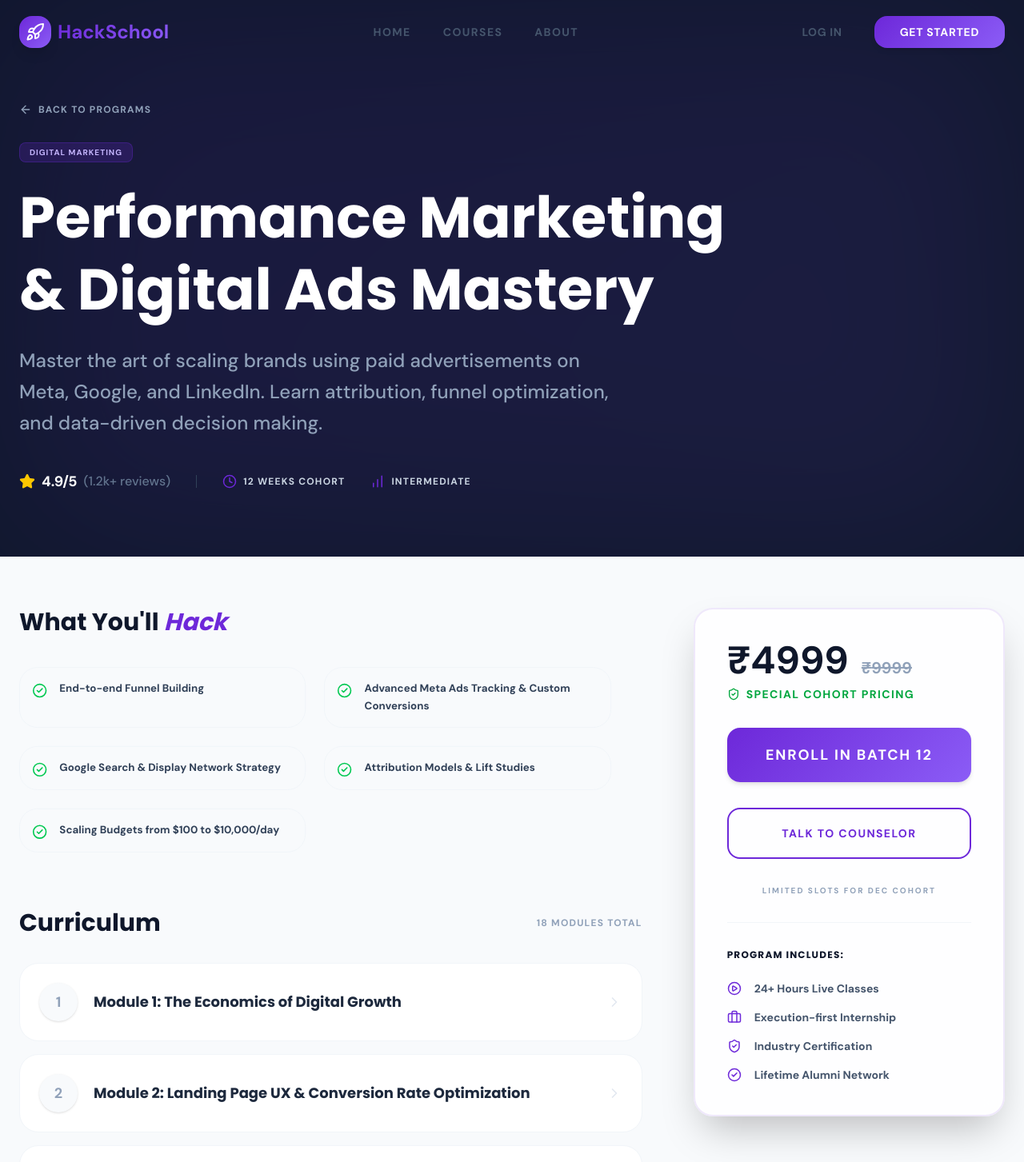
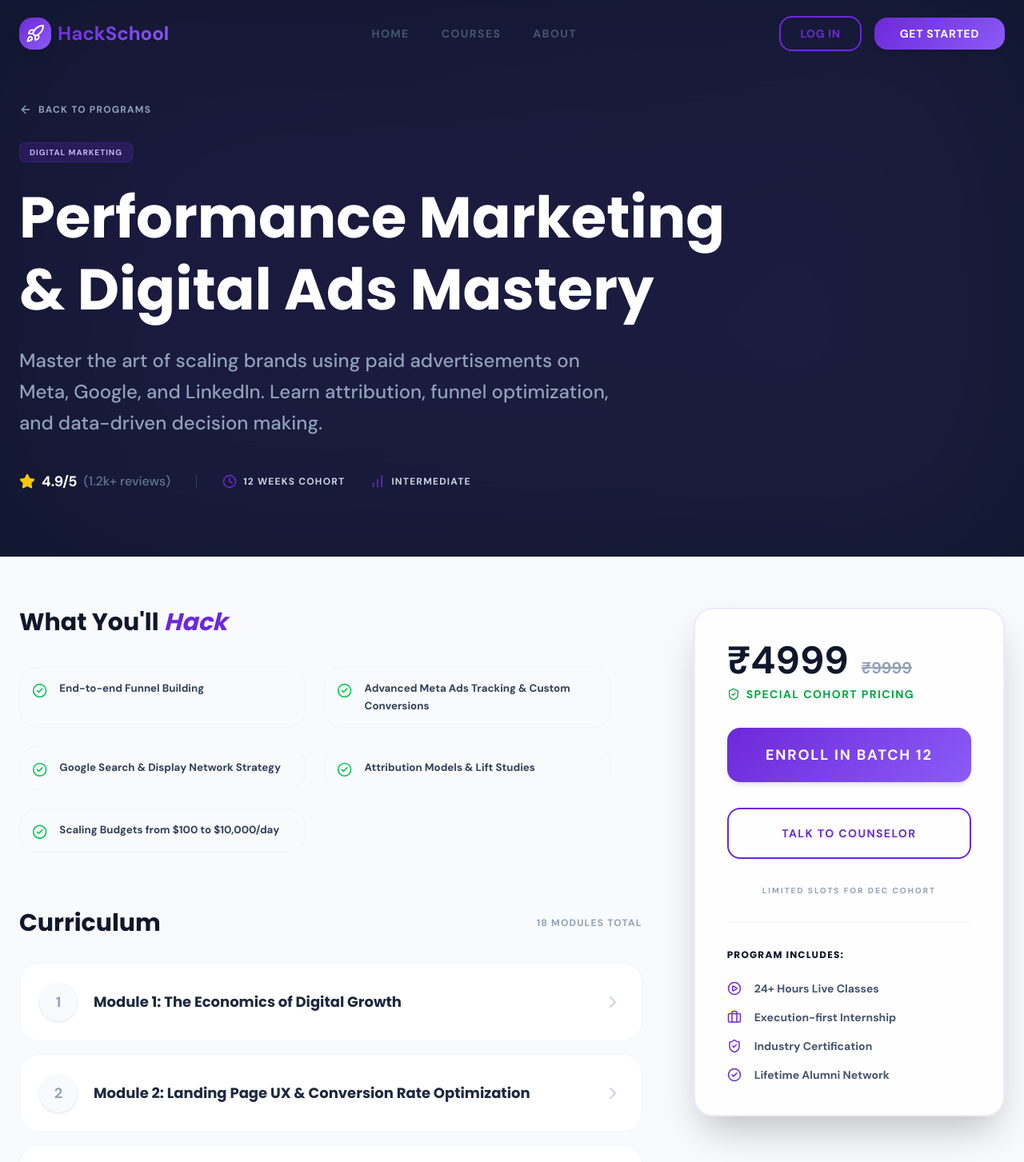
Before and after one commit to mohammed-ihsan-dev/hack_school, a React (Vite) app: page /course/performance-marketing-mastery in a window 1280 px wide. Shown: the top 1453 px of the page at 80% size. Built offline with nearby package versions, Linux system fonts and the light colour scheme.

Commit message:
Final spec alignment: Accordion curriculum, outline navbar, full signup fields

```diff
--- a/src/components/Navbar.jsx
+++ b/src/components/Navbar.jsx
@@ -53,12 +53,13 @@
 
         <div className="hidden md:flex items-center gap-4">
           <Link to="/login">
-            <Button variant="ghost" className="text-sm font-bold uppercase tracking-wider">Log In</Button>
+            <Button variant="outline" className="text-sm font-bold uppercase tracking-wider">Log In</Button>
           </Link>
           <Link to="/signup">
             <Button className="text-sm font-bold uppercase tracking-wider px-8">Get Started</Button>
           </Link>
         </div>
+
 
         {/* Mobile Toggle */}
         <motion.button
--- a/src/pages/CourseDetails.jsx
+++ b/src/pages/CourseDetails.jsx
@@ -1,6 +1,7 @@
 import React from 'react';
 import { useParams, Link } from 'react-router-dom';
-import { motion } from 'framer-motion';
+import { motion, AnimatePresence } from 'framer-motion';
+
 import {
   CheckCircle2,
   Calendar,
@@ -15,6 +16,47 @@
 } from 'lucide-react';
 import Button from '../components/Button';
 import { COURSES } from '../utils/mockData';
+
+const AccordionItem = ({ index, title }) => {
+  const [isOpen, setIsOpen] = React.useState(false);
+
+  return (
+    <div className="group border border-slate-100 rounded-[1.5rem] overflow-hidden transition-all bg-white hover:border-primary/20">
+      <button
+        onClick={() => setIsOpen(!isOpen)}
+        className="w-full p-6 flex items-center justify-between text-left focus:outline-none"
+      >
+        <div className="flex items-center gap-5">
+          <div className="w-12 h-12 rounded-2xl bg-slate-50 flex items-center justify-center text-slate-400 group-hover:bg-white group-hover:text-primary transition-all shadow-sm">
+            <span className="font-black text-lg">{index}</span>
+          </div>
+          <h4 className="font-black text-slate-800 text-lg">{title}</h4>
+        </div>
+        <ChevronRight size={24} className={`text-slate-300 transition-transform duration-300 ${isOpen ? 'rotate-90 text-primary' : ''}`} />
+      </button>
+
+      <AnimatePresence>
+        {isOpen && (
+          <motion.div
+            initial={{ height: 0, opacity: 0 }}
+            animate={{ height: 'auto', opacity: 1 }}
+            exit={{ height: 0, opacity: 0 }}
+            transition={{ duration: 0.3, ease: 'easeInOut' }}
+          >
+            <div className="px-24 pb-8 text-slate-500 font-medium leading-relaxed">
+              <ul className="list-disc space-y-2">
+                <li>Hands-on execution with real budgets</li>
+                <li>Case studies from elite digital frameworks</li>
+                <li>Live Q&A with industry operatives</li>
+                <li>Downloadable resources & playbooks</li>
+              </ul>
+            </div>
+          </motion.div>
+        )}
+      </AnimatePresence>
+    </div>
+  );
+};
 
 const CourseDetails = () => {
   const { id } = useParams();
@@ -97,7 +139,7 @@
               </div>
             </section>
 
-            {/* Curriculum */}
+            {/* Curriculum (Accordion) */}
             <section className="space-y-8">
               <div className="flex items-center justify-between">
                 <h2 className="text-3xl font-black text-slate-900">Curriculum</h2>
@@ -105,18 +147,11 @@
               </div>
               <div className="space-y-4">
                 {course.curriculum.map((module, i) => (
-                  <div key={i} className="group p-6 bg-white border border-slate-100 rounded-[1.5rem] flex items-center justify-between hover:border-primary/30 hover:bg-slate-50/50 transition-all cursor-default">
-                    <div className="flex items-center gap-5">
-                      <div className="w-12 h-12 rounded-2xl bg-slate-50 flex items-center justify-center text-slate-400 group-hover:bg-white group-hover:text-primary transition-all shadow-sm">
-                        <span className="font-black text-lg">{i + 1}</span>
-                      </div>
-                      <h4 className="font-black text-slate-800 text-lg">{module}</h4>
-                    </div>
-                    <ChevronRight size={20} className="text-slate-200 group-hover:translate-x-1 transition-transform" />
-                  </div>
+                  <AccordionItem key={i} index={i + 1} title={module} />
                 ))}
               </div>
             </section>
+
 
             {/* Internship Section */}
             <section className="bg-gradient-primary rounded-[2.5rem] p-10 lg:p-16 text-white relative overflow-hidden shadow-2xl">
--- a/src/pages/Signup.jsx
+++ b/src/pages/Signup.jsx
@@ -99,6 +99,14 @@
                 icon={Lock}
                 required
               />
+              <Input
+                label="Confirm Password"
+                type="password"
+                placeholder="Repeat your password"
+                icon={Lock}
+                required
+              />
+
             </div>
 
             <div className="flex items-start gap-3 px-1">
--- a/src/utils/mockData.js
+++ b/src/utils/mockData.js
@@ -123,8 +123,8 @@
 ];
 
 export const STATS = [
-  { label: 'Students Trained', value: '5000+' },
-  { label: 'Cohorts Completed', value: '24' },
-  { label: 'Placement Rate', value: '95%' },
-  { label: 'Average Rating', value: '4.9★' },
+  { label: 'Students', value: '5000+' },
+  { label: 'Courses', value: '20+' },
+  { label: 'Placement', value: '95%' },
+  { label: 'Rating', value: '4.9' },
 ];
```
